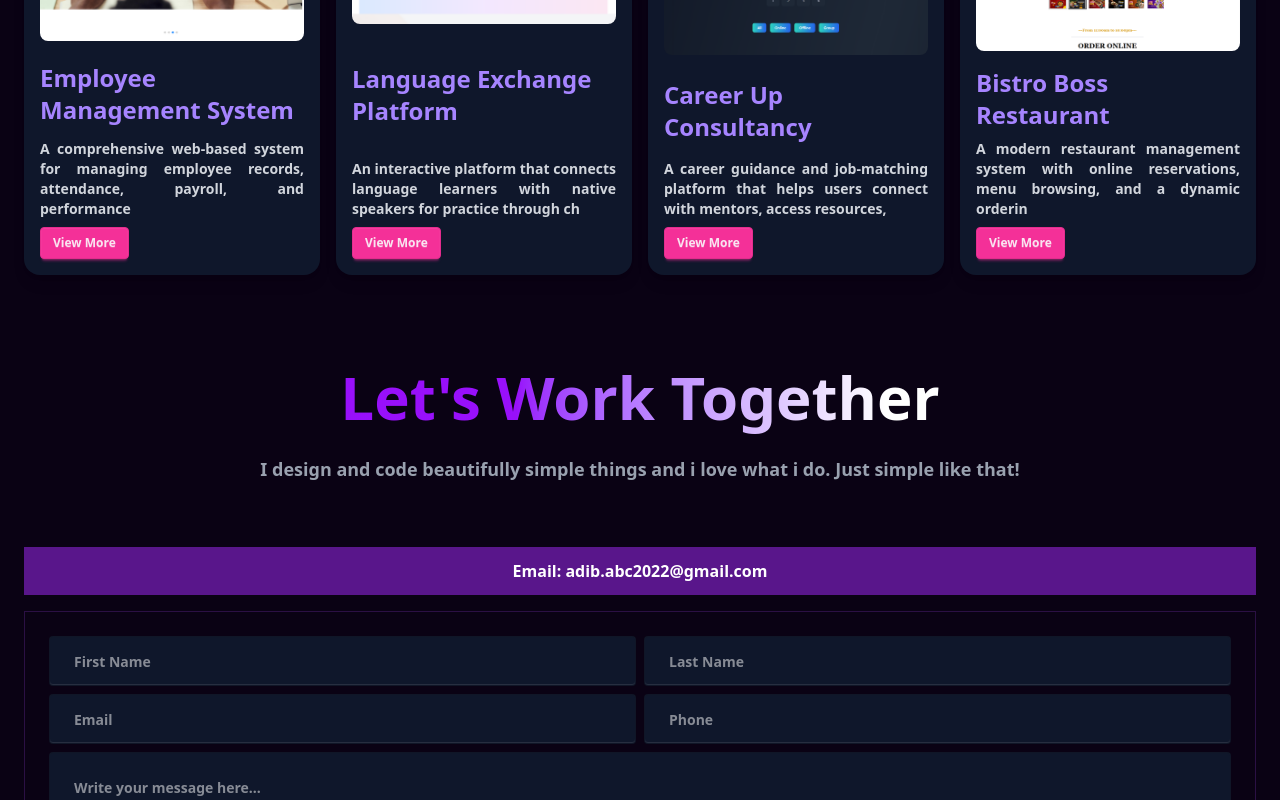
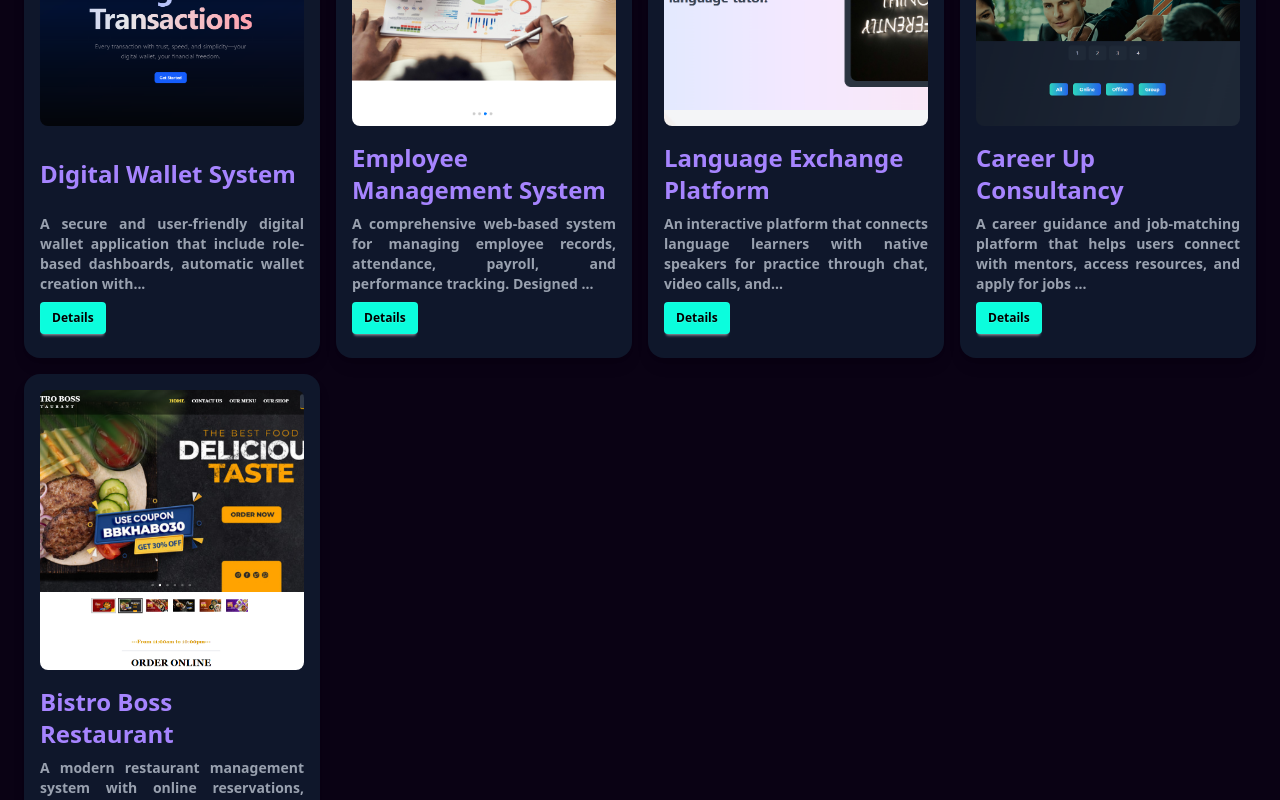
Before and after one commit to adibahbab4108/portfolio1, a React (Vite) app: page / in a window 1280 px wide. Shown: the part 5360-6160 px from the top of the page. Built offline with nearby package versions, Linux system fonts and the light colour scheme.

Commit message:
Project section updated

```diff
--- a/public/myprojects.json
+++ b/public/myprojects.json
@@ -1,5 +1,33 @@
 {
   "projects": [
+    {
+      "title": "Digital Wallet System",
+      "description": "A secure and user-friendly digital wallet application that include role-based dashboards, automatic wallet creation with session-based transactions for atomicity, deposit/withdraw/send money, agent cash-in/out, transaction history with filters & pagination, user/agent management, (block/suspend/approve), JWT authentication, responsive UI, dark/light theme",
+      "technologies": [
+        "TypeScript",
+        "React",
+        "Tailwind CSS",
+        "shadcn/ui",
+        "Redux Toolkit",
+        "Node.js",
+        "Express",
+        "Mongoose",
+        "jwt"
+      ],
+      "frontend": "https://github.com/adibahbab4108/digital-wallet-system-frontend",
+      "backend": "https://github.com/adibahbab4108/digital-wallet-system",
+      "live_demo": "https://digital-wallet-system-frontend-green.vercel.app/",
+      "screenshot": "/project_demo/digitalwallet1.png",
+      "challenges_faced": [
+        "Implementing secure session-based transactions to ensure atomicity.",
+        "Managing role-based access control for different user types."
+      ],
+      "potential_improvements": [
+        "Add support for multiple currencies and exchange rates.",
+        "Implement AI-driven fraud detection mechanisms."
+
+      ]
+    },
     {
       "title": "Employee Management System",
       "description": "A comprehensive web-based system for managing employee records, attendance, payroll, and performance tracking. Designed for efficiency and ease of use.",
@@ -10,7 +38,7 @@
         "MongoDB",
         "Tailwind CSS"
       ],
-            "github": "https://github.com/adibahbab4108/employee-management-system",
+      "frontend": "https://github.com/adibahbab4108/employee-management-system",
       "live_demo": "https://employee-management-3e084.web.app/",
       "screenshot": "/project_demo/project1ss1.png",
       "challenges_faced": [
@@ -27,13 +55,8 @@
     {
       "title": "Language Exchange Platform",
       "description": "An interactive platform that connects language learners with native speakers for practice through chat, video calls, and gamified lessons.",
-            "technologies": [
-                "Next.js",
-                "Firebase",
-                "Socket.io",
-                "Tailwind CSS"
-            ],
-            "github": "https://github.com/adibahbab4108/language-exchange",
+      "technologies": ["Next.js", "Firebase", "Socket.io", "Tailwind CSS"],
+      "frontend": "https://github.com/adibahbab4108/language-exchange",
       "live_demo": "https://language-exchange-e55d1.web.app/",
       "screenshot": "/project_demo/languageexchange1.png",
       "challenges_faced": [
@@ -57,7 +80,7 @@
         "AOS (animation on Scroll)",
         "vite"
       ],
-            "github": "https://github.com/adibahbab4108/CareerUp-Consultancy-Web",
+      "frontend": "https://github.com/adibahbab4108/CareerUp-Consultancy-Web",
       "live_demo": "https://career-up-b9.web.app/",
       "screenshot": "/project_demo/careerup1.png",
       "challenges_faced": [
@@ -82,7 +105,7 @@
         "axios",
         "Firebase"
       ],
-            "github": "https://github.com/adibahbab4108/bistro-boss-restaurant",
+      "frontend": "https://github.com/adibahbab4108/bistro-boss-restaurant",
       "live_demo": "https://yourwebsite.com/bistro-boss",
       "screenshot": "/project_demo/bistroboss1.png",
       "challenges_faced": [
--- a/src/components/ContactMe/ContactMe.jsx
+++ b/src/components/ContactMe/ContactMe.jsx
@@ -29,7 +29,7 @@ const ContactMe = () => {
             <SectionTitle title="Let's Work Together" subtitle="I design and code beautifully simple things and i love what i do. Just simple like that!" />
             <div className="">
                 <div className="text-center my-4">
-                    <h3 className="my-2 bg-purple-900 py-3 text-white font-semibold"> Email: <a href="mailto:adib.abc2022@gmail.com">adib.abc2022@gmail.com</a></h3>
+                    <h3 className="my-2 bg-purple-900 py-3 text-white font-semibold"> Email: <a href="mailto:adib.ahbab00@gmail.com">adib.ahbab00@gmail.com</a></h3>
                 </div>
                 <div className="border-purple-500/20 border">
                     <form onSubmit={handleMessageSubmit} className="card-body">
--- a/src/components/Projects/Projects.jsx
+++ b/src/components/Projects/Projects.jsx
@@ -1,5 +1,6 @@
 import { useEffect, useState } from "react";
 import SectionTitle from "../shared/SectionTitle";
+import { FaGithub } from "react-icons/fa";
 
 const Projects = () => {
   const [projects, setProjects] = useState(null);
@@ -33,7 +34,7 @@ const Projects = () => {
         className={`grid grid-cols-1 ${
           showProjectDetails
             ? ""
-            : "sm:grid-cols-2 md:grid-cols-3 lg:grid-cols-4"
+            : "sm:grid-cols-2  lg:grid-cols-3 xl:grid-cols-4"
         } gap-4  `}
       >
         {!showProjectDetails ? (
@@ -49,7 +50,7 @@ const Projects = () => {
                   <img
                     src={screenshot}
                     alt={title}
-                    className=" object-cover transition-transform duration-300 group-hover:scale-110"
+                    className="min-h-70 object-cover transition-transform duration-300 group-hover:scale-110"
                   />
                 </div>
                 <h2 className="text-xl  md:text-2xl font-bold mt-4 text-violet-400">
@@ -57,17 +58,18 @@ const Projects = () => {
                 </h2>
                 <div className="">
                   <p
-                    className=" text-gray-300 font-bold text-justify mt-2 text-sm
+                    className=" text-gray-400 font-bold text-justify mt-2 text-sm
                                      group-hover:bottom-0"
                   >
-                    {description.slice(0, 100)}
+                    {description.slice(0, 120)}
+                    {"..."}
                   </p>
-                  <div className=" flex justify-between mt-2 ">
+                  <div className=" flex justify-between my-2 ">
                     <button
                       onClick={() => handleShowProject(title)}
-                      className="btn btn-sm btn-secondary "
+                      className="btn btn-sm bg-[#0bfddd] border-0 text-black"
                     >
-                      View More
+                      Details
                     </button>
                   </div>
                 </div>
@@ -128,13 +130,24 @@ const Projects = () => {
               <p></p>
 
               <div className="mt-4 flex justify-between">
-                <a
-                  href={projectDetails.github}
-                  target="_blank"
-                  className="btn-xs border rounded-full px-3 py-0.5 font-semibold text-violet-500 hover:text-violet-300"
-                >
-                  GitHub Repo →
-                </a>
+                <div className="flex gap-2">
+                  <a
+                    href={projectDetails.frontend}
+                    target="_blank"
+                    className="btn-xs border rounded-full px-3 py-0.5 font-semibold text-violet-500 hover:text-violet-300 flex items-center gap-2"
+                  >
+                    <FaGithub /> Frontend →
+                  </a>
+                  {projectDetails.backend && (
+                    <a
+                      href={projectDetails.frontend}
+                      target="_blank"
+                      className="btn-xs border rounded-full px-3 py-0.5 font-semibold text-violet-500 hover:text-violet-300 flex items-center gap-2"
+                    >
+                      <FaGithub /> Backend →
+                    </a>
+                  )}
+                </div>
                 <a
                   href={projectDetails.live_demo}
                   target="_blank"
--- a/src/index.css
+++ b/src/index.css
@@ -5,13 +5,16 @@ html {
     scroll-behavior: smooth;
 }
 
+@theme {
+    --color-secondary:  #0bfddd;
+}
 .customized-btn {
     @apply font-bold btn rounded-full bg-gradient-to-r from-violet-800 to-slate-900 text-white/80 text-lg p-6 hover:bg-gradient-to-l border-0
 }
 
 
 .spining-card {
-    background: linear-gradient(rgb(255, 255, 255), rgb(11, 253, 221));
+    background: linear-gradient(#ffffff, #0bfddd);
     animation: spin 7s linear infinite;
     width: calc(50% + 1px);
     height: calc(100% + 200px);
```
Also changed, not shown: public/project_demo/digitalwallet1.png (added). Lines whose indentation alone changed are shown as unchanged.
